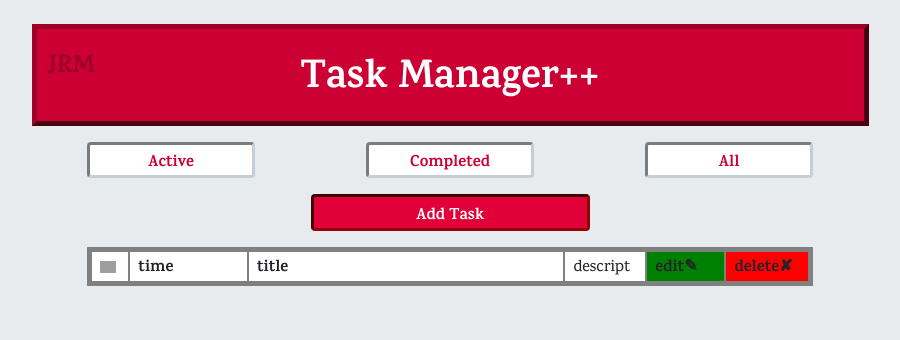
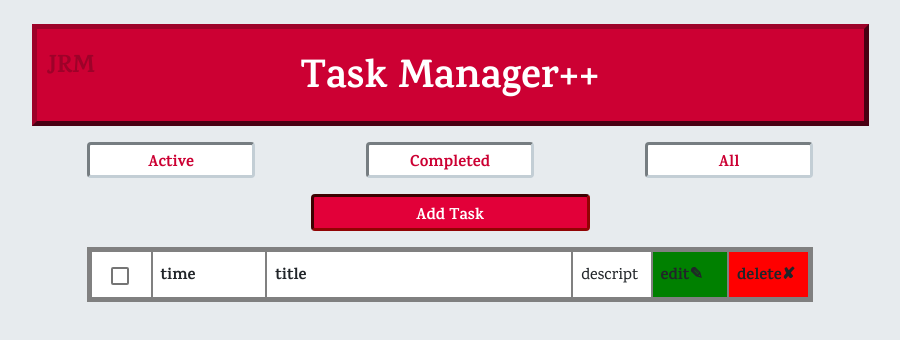
Before and after one commit to RyamL1221/HackRU24S, an Angular app in the folder HackRU24SFront/: page /task-list in a window 1280 px wide. Shown: the top 340 px of the page, without its empty margins (190-1090 px from the left). Built offline with nearby package versions, Linux system fonts and the light colour scheme; grey boxes are pictures that could not be loaded; a web font is replaced by a local one.

Commit message:
added checkbox

```diff
--- a/HackRU24SFront/src/app/app.module.ts
+++ b/HackRU24SFront/src/app/app.module.ts
@@ -7,6 +7,7 @@ import { TaskListComponent } from './task-list/task-list.component';
 import { HomeComponent } from './home/home.component';
 import { NoopAnimationsModule } from '@angular/platform-browser/animations';
 import { HttpClientModule } from '@angular/common/http';
+import { MatCheckboxModule } from '@angular/material/checkbox';
 
 @NgModule({
   declarations: [
@@ -18,7 +19,8 @@ import { HttpClientModule } from '@angular/common/http';
     BrowserModule,
     AppRoutingModule,
     NoopAnimationsModule,
-    HttpClientModule
+    HttpClientModule,
+    MatCheckboxModule
   ],
   providers: [],
   bootstrap: [AppComponent]
--- a/HackRU24SFront/src/app/task-list/task-list.component.html
+++ b/HackRU24SFront/src/app/task-list/task-list.component.html
@@ -28,7 +28,7 @@
       <table class="tasks-table mt-3">
         <tr class="task">
           <td class="px-2 pt-1 task-border check">
-            <img class="checkmark" src="https://static.vecteezy.com/system/resources/previews/018/251/138/original/check-mark-symbol-on-transparent-background-free-png.png" alt="check"></td>
+            <mat-checkbox></mat-checkbox>
           <td class="px-2 pt-1 task-border time"><b>time</b></td>
           <td class="px-2 pt-1 task-border text"><b>title</b></td>
           <td class="px-2 pt-1 task-border description">descript</td>
```
